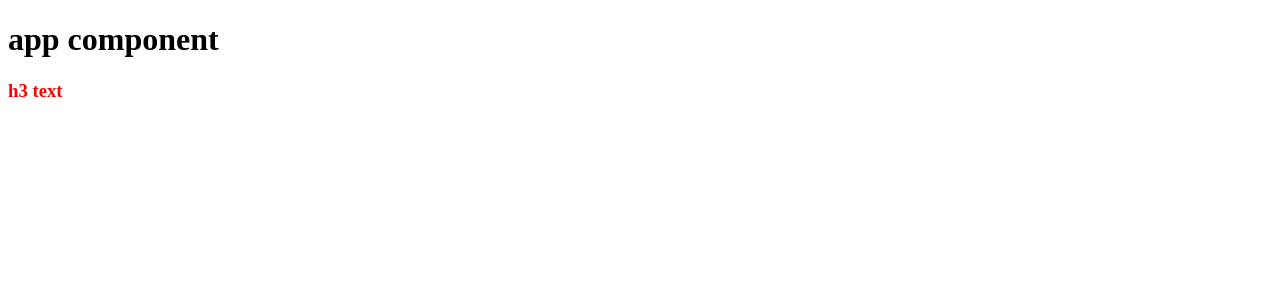
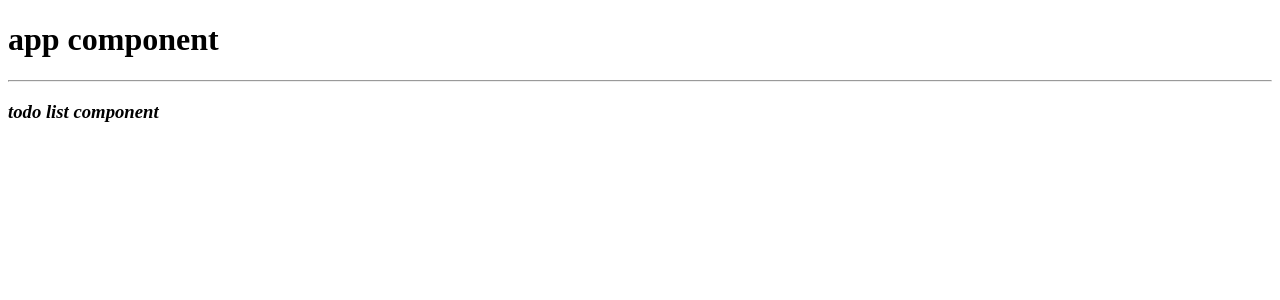
Before and after one commit to angular-codenight/season2, an Angular app: page / in a window 1280 px wide. Shown: the top 300 px of the page. Built offline with nearby package versions, Linux system fonts and the light colour scheme.

Commit message:
use first component

```diff
--- a/src/app/app.component.html
+++ b/src/app/app.component.html
@@ -1,2 +1,3 @@
 <h1>app component</h1>
-<h3 style="color: red">h3 text</h3>
+<hr>
+<app-todo-list></app-todo-list>
--- a/src/app/todo-list/todo-list.component.html
+++ b/src/app/todo-list/todo-list.component.html
@@ -0,0 +1,3 @@
+<h3 style="font-style: italic">
+  todo list component
+</h3>
```
